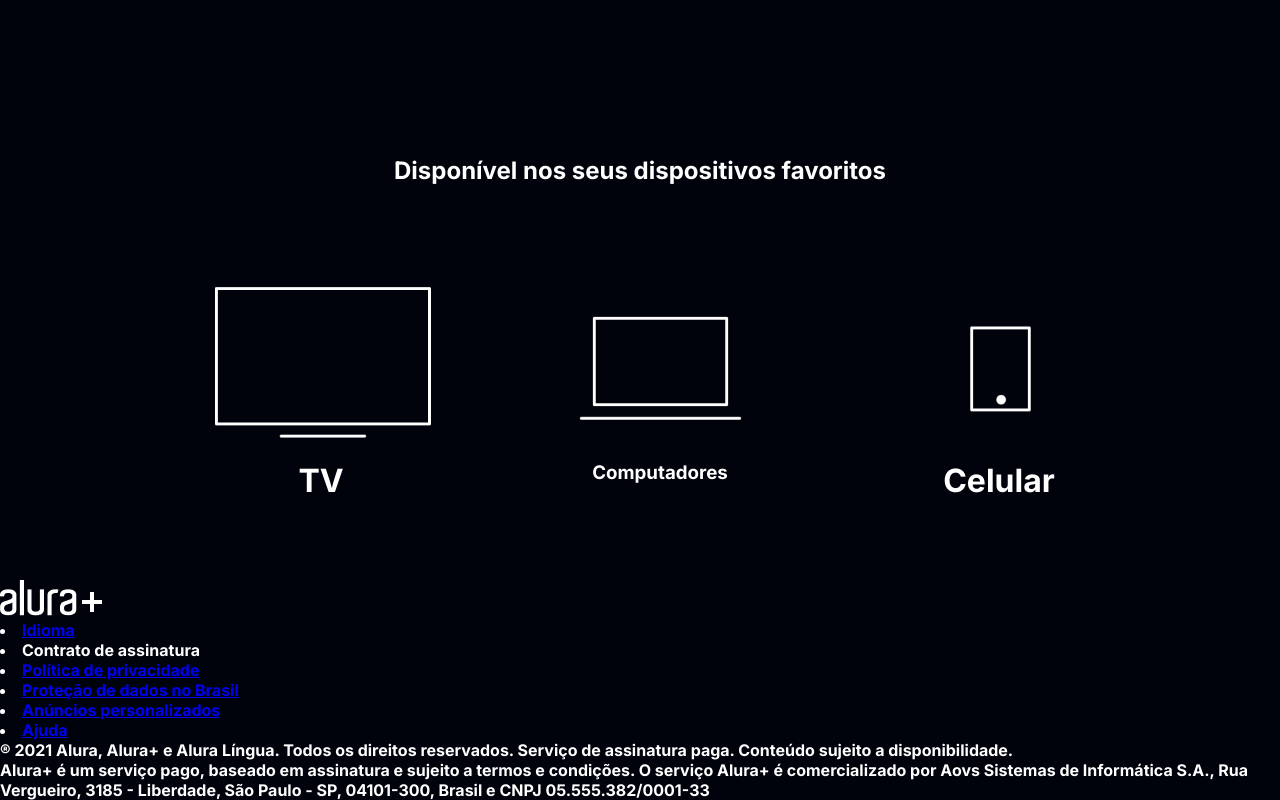
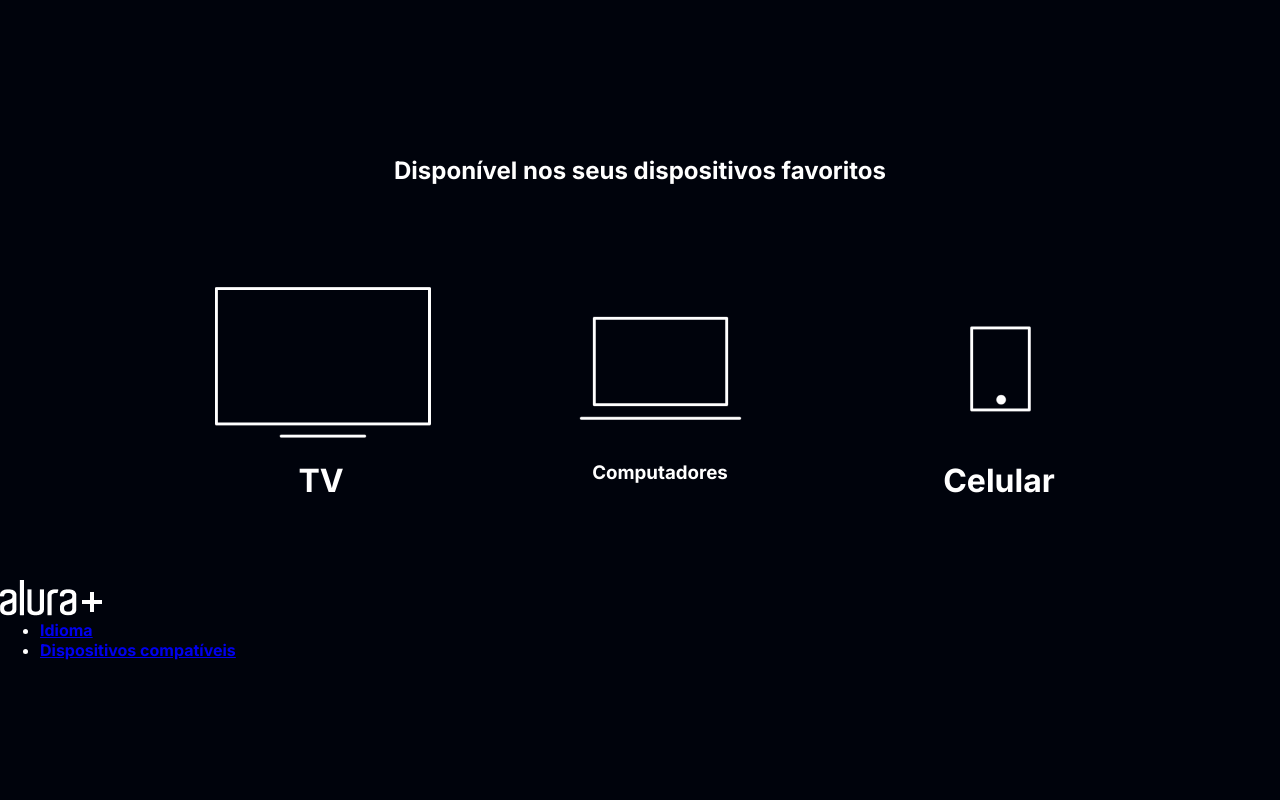
Before and after one commit to helofelix/projetoalura, a plain HTML site: page index.html in a window 1280 px wide. Shown: the part 3044-3844 px from the top of the page. After the commit the page ends 3704 px from the top, so only its background shows below. Drawn offline with Linux system fonts and the light colour scheme; files whose address does not match are found by name.

Commit message:
Add files via upload

```diff
--- a/index.html
+++ b/index.html
@@ -77,37 +77,17 @@
         </section>
        <footer class="rodape">
         <img src="img/Logo.png" alt="Alura+" class="rodape__logo">
-            <u1 class="rodape_lista">
-
-                <li class="lista__lista">
+        <ul class=””rodape__lista>
+            <li class="lista__link">
                 <a href="#">Idioma</a>
             </li>
             <li class="lista__link">
-                    <a href="#">Contrato de assinatura</a>
+                <a href="#">Dispositivos compatíveis</a>
             </li>
-            </li>
-             <li class=”lista__link”>
-             <a href=”#”>Política de privacidade</a>
-            </li>
-             <li class=”lista__link”>
-             <a href=”#”>Proteção de dados no Brasil</a>
-            </li>
-             <li class=”lista__link”>
-             <a href=”#”>Anúncios personalizados</a>
-            </li>
-            <li class=”lista__link”>
-                <a href=”#”>Ajuda</a>
-                </li>
+
         </ul>
-              <p class=”rodape__texto”>® 2021 Alura, Alura+ e Alura Língua.
-                Todos os direitos reservados. Serviço de assinatura paga. Conteúdo sujeito a
-                disponibilidade.
-                </p>
-                <p class=”rodape__texto”>Alura+ é um serviço pago, baseado em assinatura e
-                    sujeito a termos e condições. O serviço Alura+ é comercializado por Aovs Sistemas
-                    de Informática S.A., Rua Vergueiro, 3185 - Liberdade, São Paulo - SP, 04101-300,
-                    Brasil e CNPJ 05.555.382/0001-33
-                    </p>
+
+
        </footer>
 </body>
 
--- a/style.css
+++ b/style.css
@@ -97,13 +97,3 @@
     font-size: 32px;
     color: var(--branco-principal);
  }
-.rodape__lista{
-    display: flex;
-    justify-content: center;
-    list-style-type: none;
-    margin-top: 1em;
-}
-.lista__link a{
-    text-decoration: none;
-    color: var(--branco-principal);
-}
```
Lines whose indentation alone changed are shown as unchanged.
